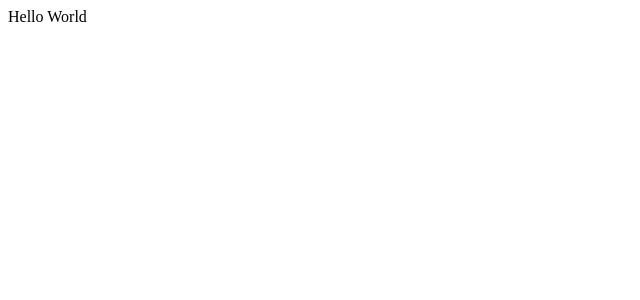
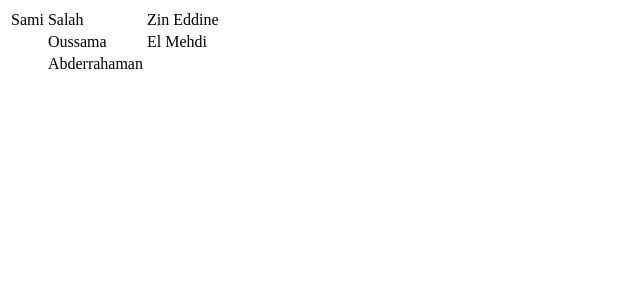
Before and after one commit to ensiasit/cp-roadmap, a React (Create React App) app: page / in a window 1280 px wide. Shown: the top 300 px of the page, without its empty margins (0-640 px from the left). Built offline with nearby package versions, Linux system fonts and the light colour scheme.

Commit message:
added buildGrid method

```diff
--- a/src/App.jsx
+++ b/src/App.jsx
@@ -1,10 +1,9 @@
 import { roadmap } from "./assets/roadmap";
-import { parse } from "./Roadmap/Roadmap.helper";
+import { buildGrid } from "./Roadmap/Roadmap.helper";
+
 
 const App = () => {
-  const graph = parse(roadmap);
-
-  return <div>Hello World</div>;
+  return buildGrid(roadmap);
 };
 
 export default App;
--- a/src/Roadmap/Roadmap.helper.js
+++ b/src/Roadmap/Roadmap.helper.js
@@ -1,17 +1,42 @@
-export const parse = ({ entryLevel, levels }) => {
+export const parse = ({ entryLevel, levels, rows, cols }) => {
   const nodeIndex = {};
   const nodes = [];
+  const gridNodes = Array.from({ length: rows }, () => (
+    Array.from({ length: cols })
+  ))
 
   Object.entries(levels).forEach(([id, level]) => {
     const node = { ...level, id };
-
     nodes.push(node);
     nodeIndex[id] = node;
+    gridNodes[level.row][level.col] = node;
   });
 
   Object.entries(levels).forEach(([id, { next }]) => {
     nodeIndex[id].next = next.map((nextId) => nodeIndex[nextId]);
   });
 
-  return nodeIndex[entryLevel];
+  return gridNodes;
 };
+
+export const buildGrid = (roadmap) => {
+  const gridNodes = parse(roadmap);
+
+  return (
+    <table>
+      <tbody>
+        {
+          Array.from({ length: roadmap.rows }, (_, row) => (
+            <tr>
+              {Array.from({ length: roadmap.cols }, (_, col) => (
+                <td>{
+                  gridNodes[row][col] && gridNodes[row][col].name
+                }</td>
+              ))}
+            </tr>
+          ))
+        }
+      </tbody>
+    </table>)
+
+}
```
Also changed, not shown: 1 other file (tests, documents, lock files or other folders).
